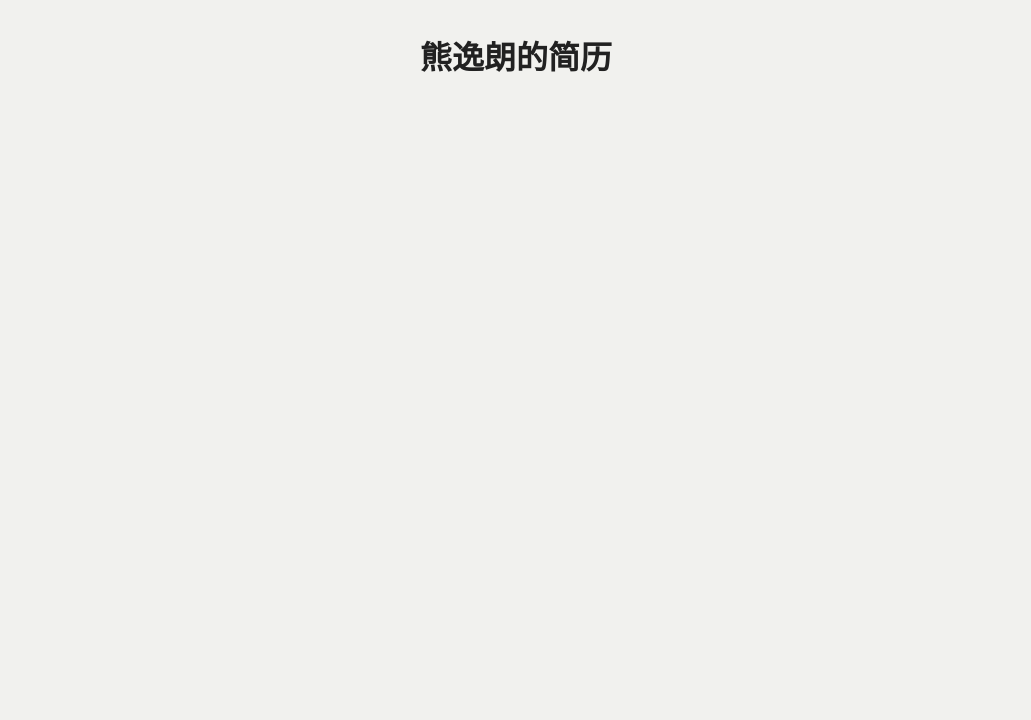
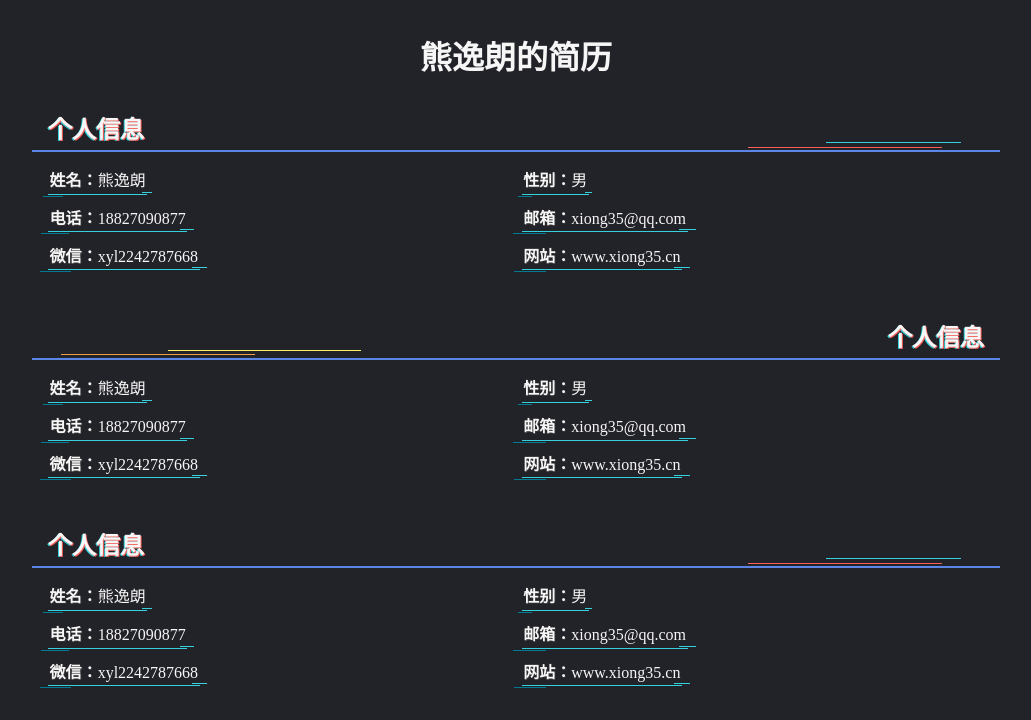
Before and after one commit to xiong35/resume, a React (Create React App) app: page / in a window 1280 px wide. Shown: the top 720 px of the page, without its empty margins (124-1155 px from the left). Built offline with nearby package versions, Linux system fonts and the light colour scheme.

Commit message:
info part items

```diff
--- a/package.json
+++ b/package.json
@@ -7,6 +7,7 @@
     "@testing-library/react": "^11.1.0",
     "@testing-library/user-event": "^12.1.10",
     "node-sass": "^4.14.1",
+    "prop-types": "^15.7.2",
     "react": "^17.0.1",
     "react-dom": "^17.0.1",
     "react-scripts": "4.0.1",
--- a/src/App.jsx
+++ b/src/App.jsx
@@ -1,11 +1,16 @@
 import React, { Component } from "react";
 import "./App.scss";
+
+import Info from "./parts/Info";
 
 export default class App extends Component {
   render() {
     return (
       <div className="resume dark">
         <h1 className="heading">熊逸朗的简历</h1>
+        <Info />
+        <Info />
+        <Info />
       </div>
     );
   }
--- a/src/App.scss
+++ b/src/App.scss
@@ -3,12 +3,13 @@
 * {
   margin: 0;
   padding: 0;
-  color: $text-light;
+  color: $text-dark;
 }
 
 html {
   font-size: 16px;
-  background-color: $bg-light;
+  background-color: $bg-dark;
+  overflow-x: hidden;
   .resume {
     max-width: 1000px;
     margin: auto;
@@ -18,5 +19,80 @@ html {
       text-align: center;
       padding: 2rem 0;
     }
+    .section {
+      padding: 0rem 1rem 2rem;
+      .title {
+        text-shadow: 1px 1px 0px $red, -1px 1px 0px $blue;
+        padding: 0 1rem;
+        line-height: 2.5rem;
+        border-bottom: 2px solid $purple;
+        position: relative;
+        &::after,
+        &::before {
+          content: "";
+          position: absolute;
+          width: 20%;
+          height: 1px;
+        }
+      }
+      &:nth-of-type(odd) {
+        .title {
+          text-align: left;
+          &::after {
+            background-color: $red;
+            right: 6%;
+            bottom: 6%;
+          }
+          &::before {
+            width: 14%;
+            background-color: $blue;
+            right: 4%;
+            bottom: 18%;
+          }
+        }
+      }
+      &:nth-of-type(even) {
+        .title {
+          text-align: right;
+          &::after {
+            background-color: $orange;
+            left: 3%;
+            bottom: 7%;
+          }
+          &::before {
+            width: 20%;
+            background-color: $yellow;
+            left: 14%;
+            bottom: 18%;
+          }
+        }
+      }
+    }
+  }
+
+  *::selection {
+    background-color: $bg-light;
+    color: $text-light;
+    text-shadow: none;
+  }
+
+  * {
+    scrollbar-width: thin;
+    scrollbar-color: $bg-light $bg-dark;
+  }
+
+  *::-webkit-scrollbar {
+    width: 10px;
+    height: 10px;
+  }
+
+  *::-webkit-scrollbar-track {
+    background: $bg-dark;
+  }
+
+  *::-webkit-scrollbar-thumb {
+    background-color: $bg-dark;
+    border-radius: 20px;
+    border: 3px solid $bg-dark;
   }
 }
--- /dev/null
+++ b/src/components/InfoItem/index.jsx
@@ -0,0 +1,21 @@
+import React, { Component } from "react";
+import PropTypes from "prop-types";
+
+import "./index.scss";
+
+export default class InfoItem extends Component {
+  static propTypes = {
+    name: PropTypes.string.isRequired,
+    value: PropTypes.string.isRequired,
+  };
+
+  render() {
+    const { name, value } = this.props;
+    return (
+      <span className="info-item">
+        <span className="item-name">{name}：</span>
+        <span className="item-value">{value}</span>
+      </span>
+    );
+  }
+}
--- /dev/null
+++ b/src/components/InfoItem/index.scss
@@ -0,0 +1,36 @@
+@import "../../static/vars.scss";
+
+.info-item {
+  border-bottom: 1px solid $blue;
+  position: relative;
+  padding: 0 0.1rem;
+  line-height: 1.6rem;
+  &::before {
+    content: "";
+    position: absolute;
+    left: -5%;
+    bottom: -3px;
+    width: 20%;
+    height: 1px;
+    background-color: $dark-blue;
+  }
+  &::after {
+    content: "";
+    position: absolute;
+    right: -5%;
+    bottom: 1px;
+    width: 10%;
+    height: 1px;
+    background-color: $blue;
+  }
+  .item-name {
+    font-weight: bold;
+    text-shadow: 1px 1px 0 $black;
+  }
+  .item-value {
+  }
+  &::after {
+    content: "";
+    position: absolute;
+  }
+}
--- /dev/null
+++ b/src/parts/Info/index.jsx
@@ -0,0 +1,31 @@
+import React, { Component } from "react";
+
+import InfoItem from "../../components/InfoItem";
+
+import "./index.scss";
+
+const infoMap = {
+  姓名: "熊逸朗",
+  性别: "男",
+  电话: "18827090877",
+  邮箱: "xiong35@qq.com",
+  微信: "xyl2242787668",
+  网站: "www.xiong35.cn",
+};
+
+class index extends Component {
+  render() {
+    return (
+      <section className="section info">
+        <h2 className="title">个人信息</h2>
+        <div className="items">
+          {Object.keys(infoMap).map((key) => (
+            <InfoItem key={key} name={key} value={infoMap[key]} />
+          ))}
+        </div>
+      </section>
+    );
+  }
+}
+
+export default index;
--- /dev/null
+++ b/src/parts/Info/index.scss
@@ -0,0 +1,15 @@
+@import "../../static/vars.scss";
+
+.info {
+  .items {
+    padding: 1rem;
+    display: grid;
+    grid-template-columns: 1fr 1fr;
+    justify-items: left;
+    align-items: center;
+    gap: 0.7rem;
+    @media (max-width: 450px) {
+      grid-template-columns: 1fr;
+    }
+  }
+}
--- a/src/static/vars.scss
+++ b/src/static/vars.scss
@@ -1,25 +1,18 @@
-$bg-dark: #080808;
+$bg-dark: #222229;
 $bg-light: #f1f1ee;
 $text-dark: #f6f6f6;
 $text-light: #212121;
 
-$purple: #c77faf;
-$blue: #34bed6;
-$cyan: #3dd4cf;
+$purple: #5b86e5;
+$blue: #36d1dc;
+$dark-blue: #007991;
+$cyan: #78ffd6;
 $green: #54ca72;
 $yellow: #ffee60;
 $orange: #ef9d46;
 $red: #f86058;
-$black: #222222;
+$black: #333333;
 $white: #f0f0f0;
 
-@mixin blue-bg() {
-  background: #36d1dc;
-  background: -webkit-linear-gradient(60deg, #5b86e5, #36d1dc);
-  background: linear-gradient(60deg, #5b86e5, #36d1dc);
-}
-@mixin green-bg() {
-  background: #007991;
-  background: -webkit-linear-gradient(120deg, #78ffd6, #007991);
-  background: linear-gradient(120deg, #78ffd6, #007991);
-}
+$blue-grad: linear-gradient(60deg, $purple, $blue);
+$green-grad: linear-gradient(120deg, $cyan, $dark-blue);
```
